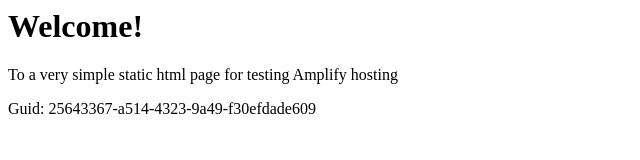
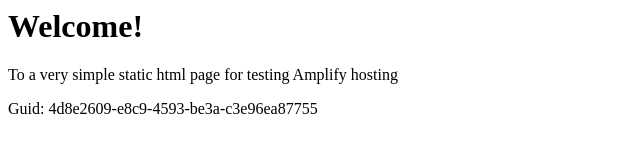
Before and after one commit to aws-aemilia-pdx/Github-PR-Commit-Integration-Test-DoNotTouch-GitHubWebhookPushCanaryTest-v1-gamma-us-west-2, a website: page src/index.html in a window 1280 px wide. Shown: the full height of the page, 0-640 px from the left. Drawn offline with Linux system fonts and the light colour scheme.

Commit message:
commit from integ tests

```diff
--- a/src/index.html
+++ b/src/index.html
@@ -12,6 +12,6 @@
 <body>
     <h1>Welcome!</h1>
     <p>To a very simple static html page for testing Amplify hosting</p>
-    <p>Guid: 25643367-a514-4323-9a49-f30efdade609</p></body>
+    <p>Guid: 4d8e2609-e8c9-4593-be3a-c3e96ea87755</p></body>
 
 </html>
```
